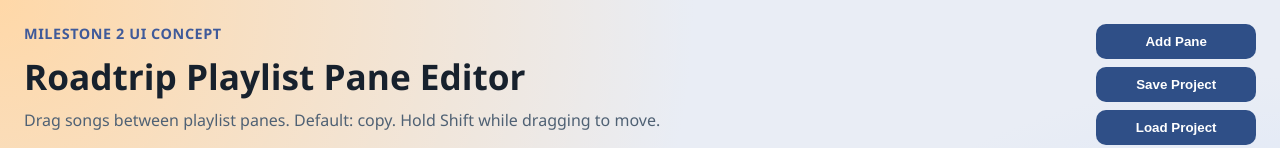
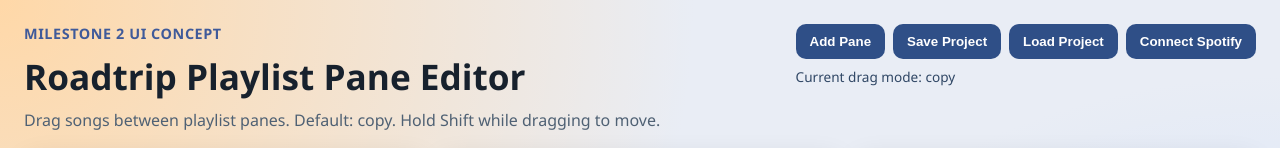
Before and after one commit to RobFisher/roadtrip-playlist-editor, a React (Vite) app: page / in a window 1280 px wide. Shown: the top 148 px of the page. Built offline with nearby package versions, Linux system fonts and the light colour scheme; no server answers.

Commit message:
Place header action buttons on a single row

```diff
--- a/src/app.css
+++ b/src/app.css
@@ -39,6 +39,12 @@ body {
   gap: 8px;
 }
 
+.workspace-primary-actions {
+  display: flex;
+  gap: 8px;
+  flex-wrap: wrap;
+}
+
 .workspace-actions button {
   border: none;
   border-radius: 10px;
@@ -68,6 +74,12 @@ body {
 
 .workspace-actions .spotify-disconnected {
   background: #2f4f87;
+}
+
+.workspace-status-lines {
+  display: flex;
+  flex-direction: column;
+  gap: 6px;
 }
 
 .drag-mode-indicator {
--- a/src/components/WorkspaceHeader.tsx
+++ b/src/components/WorkspaceHeader.tsx
@@ -45,6 +45,7 @@ export function WorkspaceHeader({
         </p>
       </div>
       <div className="workspace-actions">
+        <div className="workspace-primary-actions">
           <button onClick={onAddPane} disabled={!canAddPane}>
             Add Pane
           </button>
@@ -57,11 +58,14 @@ export function WorkspaceHeader({
           >
             {spotifyConnected ? "Disconnect Spotify" : "Connect Spotify"}
           </button>
+        </div>
+        <div className="workspace-status-lines">
           <span className="drag-mode-indicator">Current drag mode: {dragModeLabel}</span>
           {spotifyAuthError && <span className="status-error">{spotifyAuthError}</span>}
           {spotifyStatus && <span className="status-info">{spotifyStatus}</span>}
           {projectStatus && <span className="status-info">{projectStatus}</span>}
         </div>
+      </div>
     </header>
   );
 }
```
Lines whose indentation alone changed are shown as unchanged.
